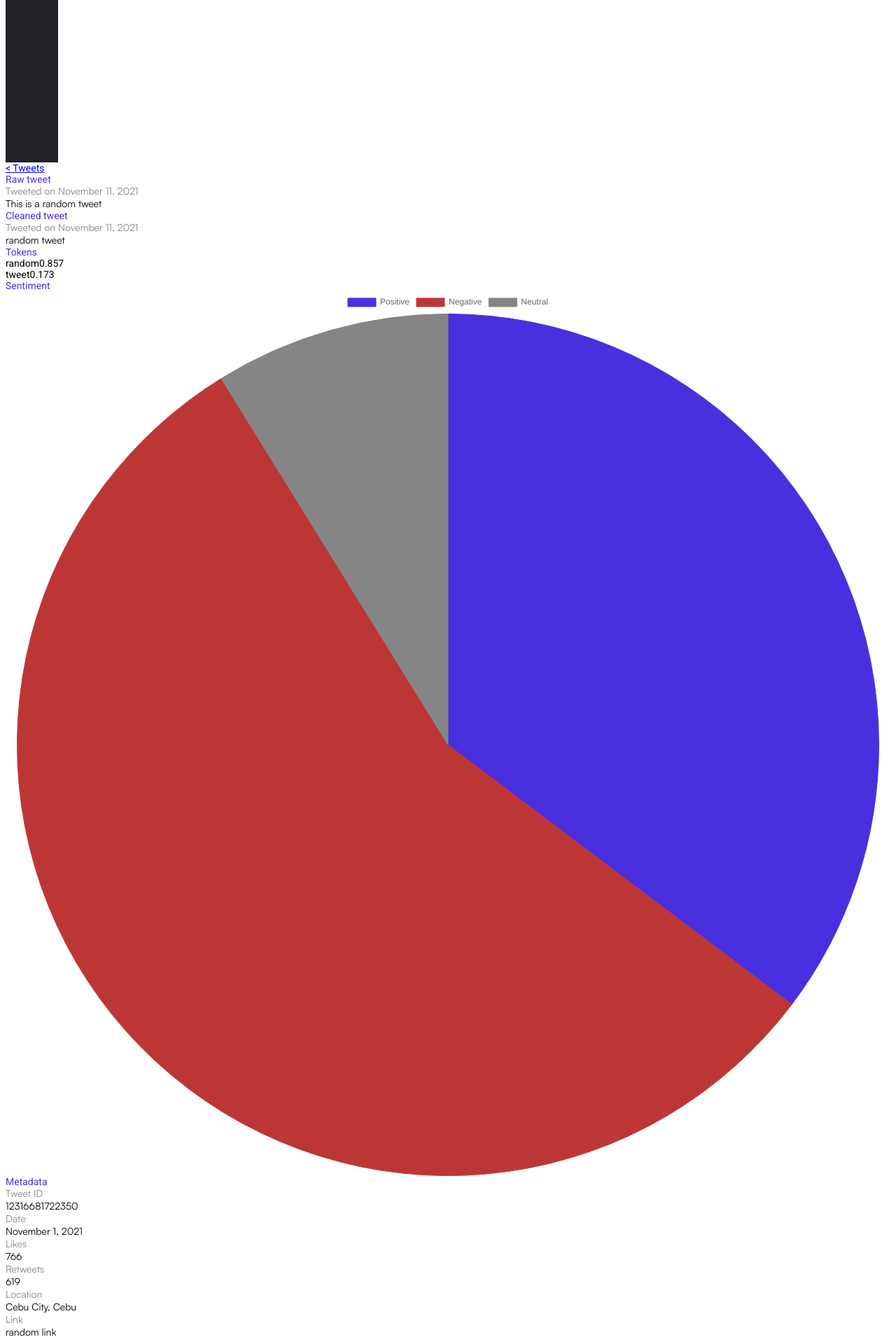
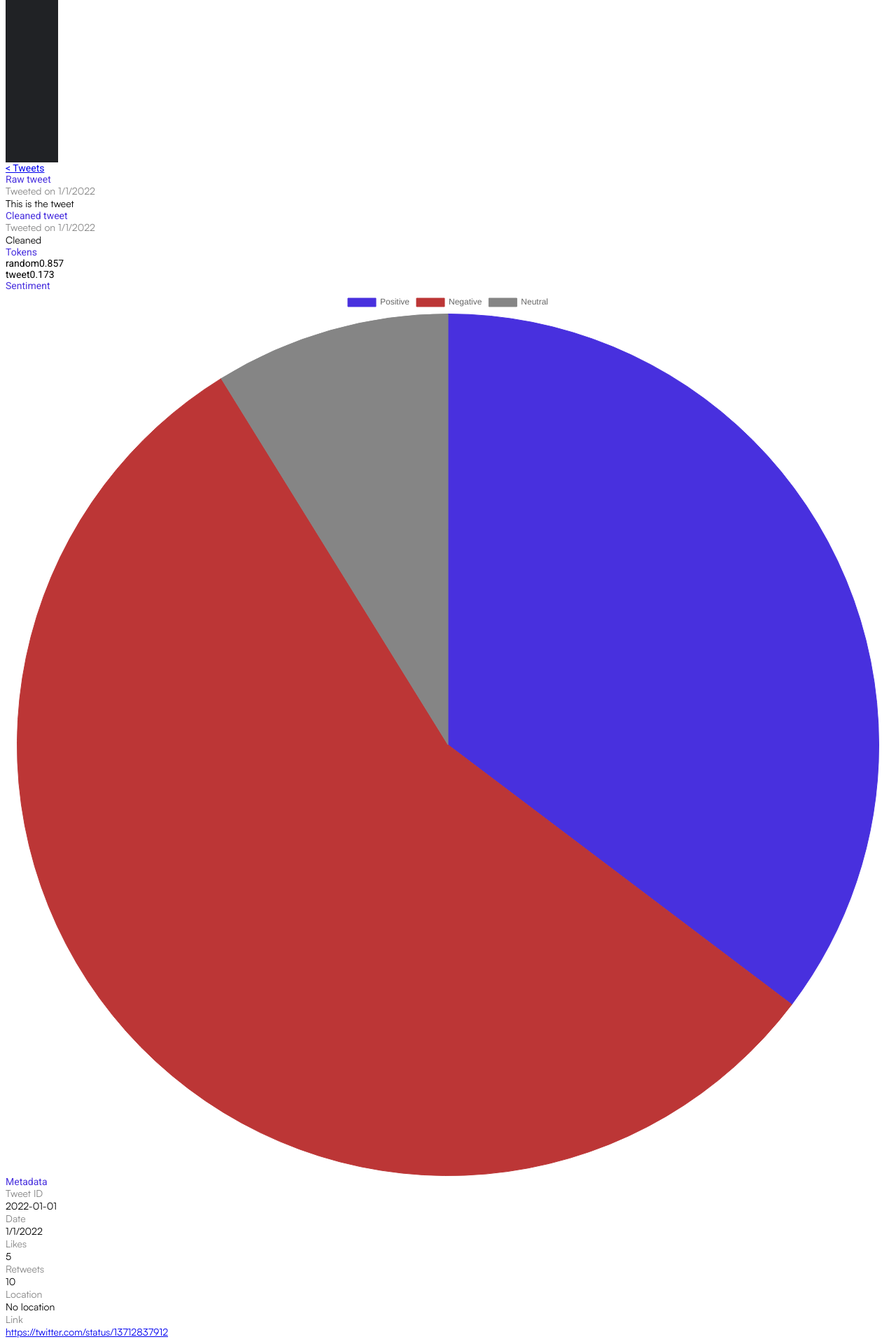
Before and after one commit to jpblopez/minerva-react, a React (Create React App) app: page /tweets/1 in a window 1280 px wide. Shown: the part 576-2496 px from the top of the page at 70% size. Built offline with nearby package versions, Linux system fonts and the light colour scheme.

Commit message:
partial tweet details

```diff
--- a/src/App.jsx
+++ b/src/App.jsx
@@ -13,9 +13,15 @@ function App() {
         <div className="flex-grow bg-gray-100 md:h-auto min-h-screen md:min-h-0 ml-">
           <Switch>
             <Redirect from="/" exact to="/dashboard" />
-            <Route path="/dashboard" render={Dashboard} />
-            <Route path="/tweets/:id" render={TweetDetails} />
-            <Route path="/tweets" render={Tweets} />
+            <Route path="/dashboard">
+              <Dashboard />
+            </Route>
+            <Route path="/tweets/:id">
+              <TweetDetails />
+            </Route>
+            <Route path="/tweets">
+              <Tweets />
+            </Route>
           </Switch>
         </div>
       </main>
--- a/src/pages/TweetDetails.jsx
+++ b/src/pages/TweetDetails.jsx
@@ -1,4 +1,5 @@
-import { Link } from 'react-router-dom';
+import { useState, useEffect } from 'react';
+import { Link, useParams } from 'react-router-dom';
 import { Pie } from 'react-chartjs-2';
 
 const piedata = {
@@ -15,28 +16,55 @@ const piedata = {
 };
 
 const TweetDetails = () => {
-  console.log('aha');
+  const [tweet, setTweet] = useState();
+  const [loading, setLoading] = useState(false);
+  const { id } = useParams();
+
+  useEffect(() => {
+    setLoading(true);
+    setTimeout(() => {
+      setTweet({
+        raw: 'This is the tweet',
+        cleaned: 'Cleaned',
+        date: '2022-01-01',
+        likes: 5,
+        retweets: 10,
+        id,
+        link: 'https://twitter.com/status/13712837912',
+      });
+
+      setLoading(false);
+    }, 1000);
+  }, []);
+
+  if (loading)
+    return <div className="font-satoshi m-4">The page is loading</div>;
+
+  if (!tweet) return <div className="font-satoshi m-4">Tweet not found</div>;
+
+  const tweetDate = new Date(tweet.date).toLocaleDateString();
+  const location = tweet.location || 'No location';
 
   return (
     <div className="p-4">
       <div className="text-faded mb-4">
-        <Link to="/tweets">&lt; Tweets</Link>{' '}
+        <Link to="/tweets">&lt; Tweets</Link>
       </div>
       <div className="flex flex-row gap-8">
         <div className="w-full">
           <div className="bg-white p-4 mb-4">
             <div className="main-color text-2xl mb-4">Raw tweet</div>
             <div className="text-faded mb-2 font-satoshi">
-              Tweeted on November 11, 2021
+              Tweeted on {tweetDate}
             </div>
-            <div className="font-satoshi">This is a random tweet</div>
+            <div className="font-satoshi">{tweet.raw}</div>
           </div>
           <div className="bg-white p-4 mb-4">
             <div className="main-color text-2xl mb-4">Cleaned tweet</div>
             <div className="text-faded mb-2 font-satoshi">
-              Tweeted on November 11, 2021
+              Tweeted on {tweetDate}
             </div>
-            <div className="font-satoshi">random tweet</div>
+            <div className="font-satoshi">{tweet.cleaned}</div>
           </div>
           <div className="flex flex-row gap-8">
             <div className="bg-white p-4 w-1/2">
@@ -63,27 +91,27 @@ const TweetDetails = () => {
             <div className="main-color text-lg mb-4">Metadata</div>
             <div className="font-satoshi mb-4">
               <div className="text-faded">Tweet ID</div>
-              12316681722350
+              {tweet.date}
             </div>
             <div className="font-satoshi mb-4">
               <div className="text-faded">Date</div>
-              November 1, 2021
+              {tweetDate}
             </div>
             <div className="font-satoshi mb-4">
               <div className="text-faded">Likes</div>
-              766
+              {tweet.likes}
             </div>
             <div className="font-satoshi mb-4">
               <div className="text-faded">Retweets</div>
-              619
+              {tweet.retweets}
             </div>
             <div className="font-satoshi mb-4">
               <div className="text-faded">Location</div>
-              Cebu City, Cebu
+              {location}
             </div>
             <div className="font-satoshi mb-4">
               <div className="text-faded">Link</div>
-              random link
+              <a href={tweet.link}>{tweet.link}</a>
             </div>
           </div>
         </div>
```
Also changed, not shown: 1 other file (tests, documents, lock files or other folders).
